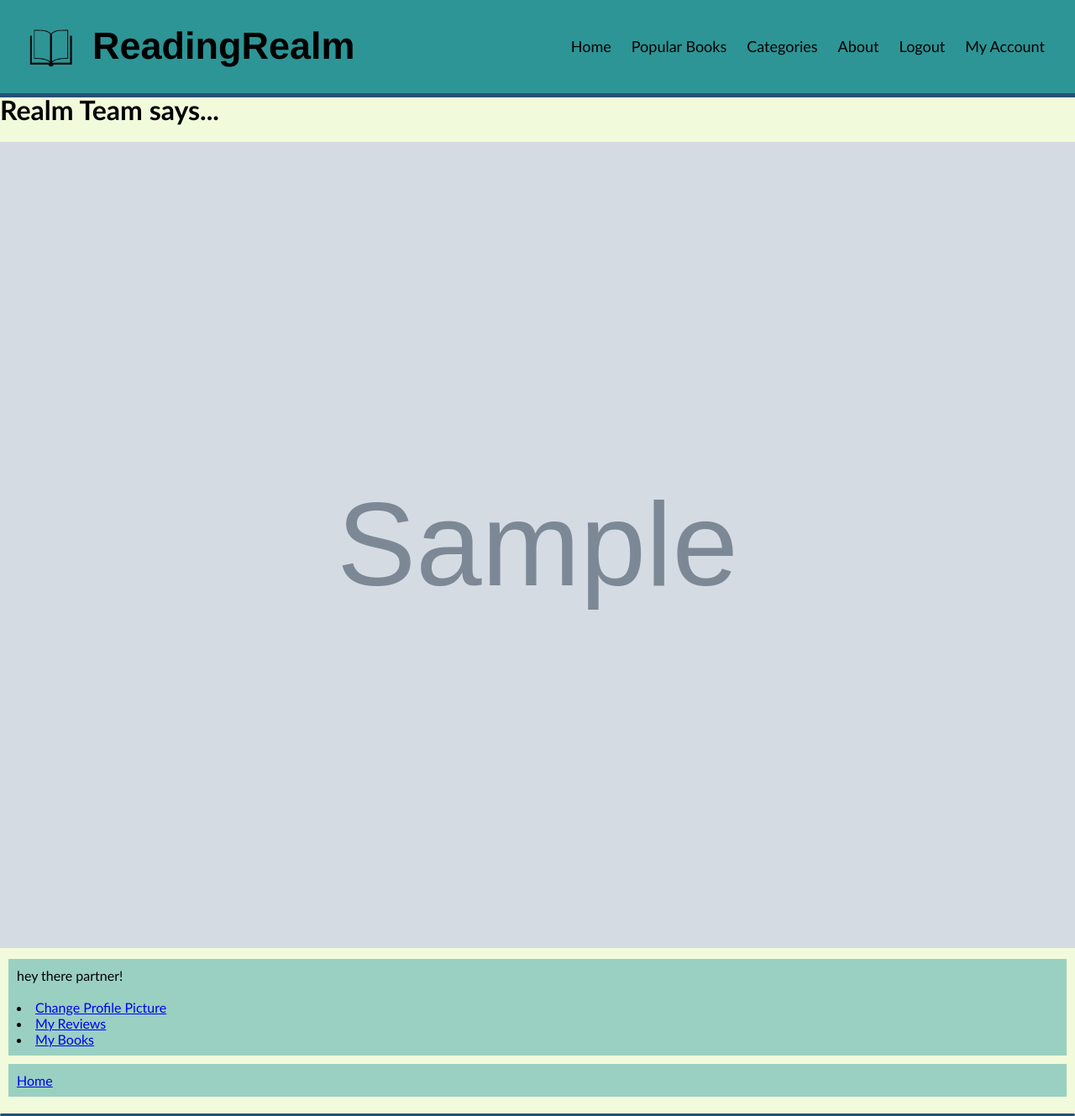
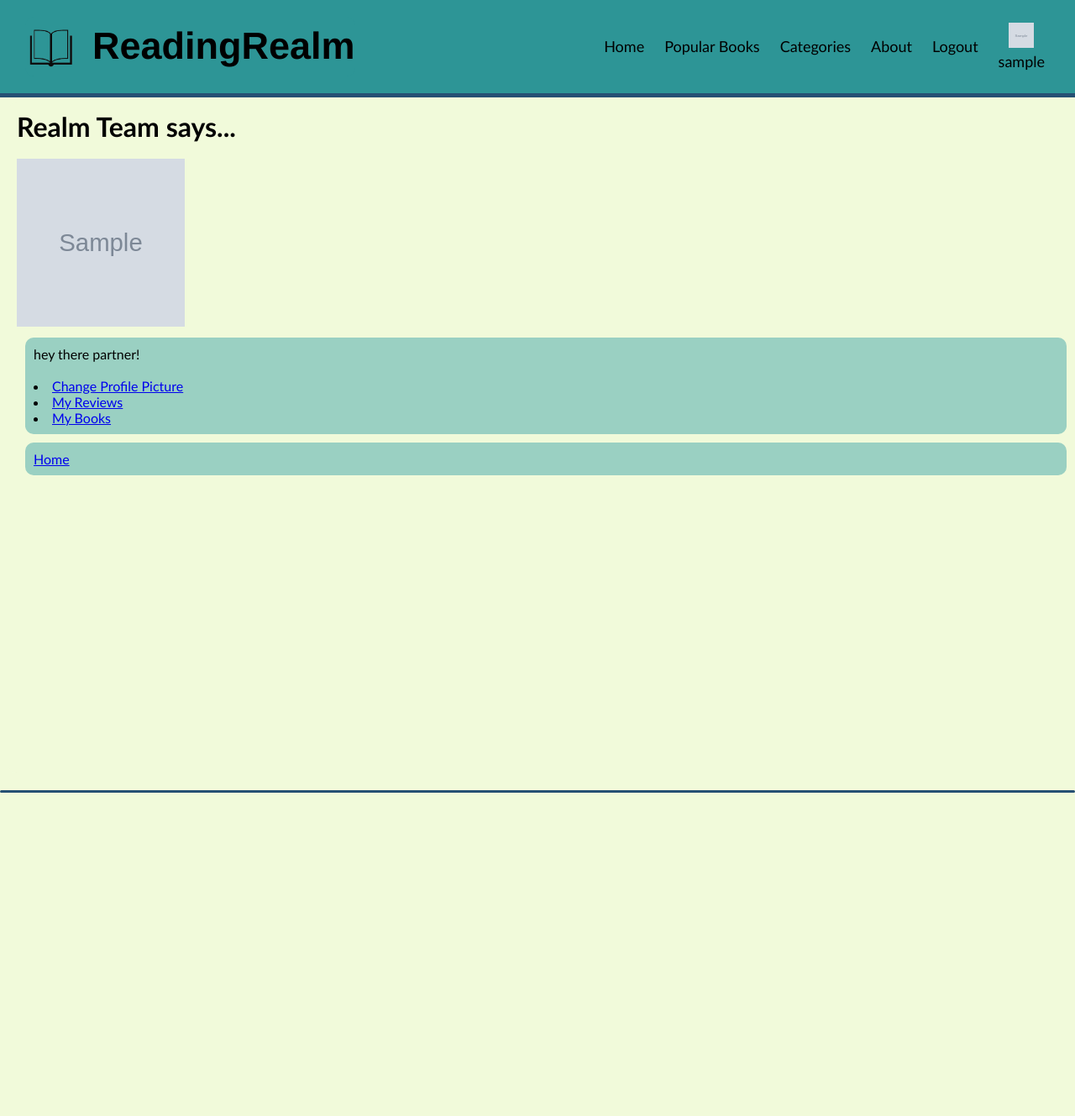
Before and after one commit to nurhussein1/e15wad, a Django app: page /realm/account/ in a window 1280 px wide. Shown: the whole page at 84% size. After the commit the page ends 944 px from the top, so only its background shows below. Run offline with Django 3.2, Linux system fonts and the light colour scheme; a user stored in the database is signed in; tables that the repository leaves empty hold one stand-in row (values such as "Sample post"); grey boxes marked "Sample" are stand-in pictures.

Commit message:
added profile pictures and account names to all pages and page transitions

```diff
--- a/reading_realm_with_django_project/settings.py
+++ b/reading_realm_with_django_project/settings.py
@@ -63,6 +63,7 @@ TEMPLATES = [
                 'django.template.context_processors.request',
                 'django.contrib.auth.context_processors.auth',
                 'django.contrib.messages.context_processors.messages',
+                'realm.context_processors.profile_picture_context',
             ],
         },
     },
--- /dev/null
+++ b/realm/context_processors.py
@@ -0,0 +1,4 @@
+from .views import get_profile_picture_url
+
+def profile_picture_context(request):
+    return {'profile_picture_url': get_profile_picture_url(request)}
--- a/realm/views.py
+++ b/realm/views.py
@@ -43,6 +43,20 @@ def popularbooks(request):
 
     return render(request, 'realm/popularbooks.html', context=context_dict)
 
+
+def get_profile_picture_url(request):
+    profile_picture_url = None
+    if request.user.is_authenticated:
+        profile = getattr(request.user, 'userprofile', None)
+        if profile and profile.profilepicture:
+            profile_picture_url = profile.profilepicture.url
+    return profile_picture_url
+
+def basepfp(request):
+    profile_picture_url = get_profile_picture_url(request)
+    return render(request, 'realm/base.html', {'profile_picture_url': profile_picture_url})
+
+# Other view functions remain unchanged
 
 
 
--- a/static/CSS/basestyles.css
+++ b/static/CSS/basestyles.css
@@ -33,6 +33,10 @@ div {
     margin: 10px;
 }
 
+div:not(.navigation) {
+    border-radius: 10px;
+}
+
 hr {
     border: none;
     /* Remove default border */
@@ -51,6 +55,20 @@ p{
     background-color: #2D9596;
     padding:5px
 }
+
+.page-contents {
+    opacity: 1;
+    transition: opacity 1.5s ease; /* Apply transition effect to opacity */
+}
+
+.plain {
+    background-color: #F1FADA;
+    height: 100vh;
+    width: 100%;
+    overflow-y: auto;
+    font-family: Trebuchet MS;
+}
+
 
 
 /* ------------------------------ALL THE NAV BAR STUFF ----------------------------*/
@@ -92,7 +110,23 @@ p{
     list-style-type: none;
 }
 
-.navigation img {
+#accountPFP {
+    display: flex;
+    flex-direction: column; /* Stack items vertically */
+    align-items: center; /* Center items horizontally */
+    text-align: center; /* Center text */
+}
+
+#accountPFP img {
+    width: 30px; /* Set the width of the image */
+    height: 30px; /* Set the height of the image */
+    margin: 0 auto; /* Center the image horizontally */
+    display: block; /* Ensure the image is treated as a block element */
+    margin-bottom: 5px; /* Add some space between the image and the link */
+}
+
+
+.navigation .logo {
     width: 4rem;
     margin-right: 1rem;
 }
@@ -102,6 +136,11 @@ p{
     text-decoration: none;
     color: rgb(0, 0, 0);
     font-size: 18px;
+    transition: opacity 0.3s ease-in-out;
+}
+
+.navigation a:hover {
+    opacity: 0.5; /* Reduce opacity on hover */
 }
 
 /* ----------------------------------------HOME PAGE STYLING------------------------------- */
@@ -253,3 +292,11 @@ button {
     height: 100vh;
     /* Set container height to viewport height */
 }
+
+
+/* ---------------------------------------Account Page Styling ------------------------------- */
+
+#pfp {
+    width: 200px; /* Set the width to 200 pixels */
+    height: 200px; /* Set the height to 200 pixels */
+}
--- a/templates/realm/account.html
+++ b/templates/realm/account.html
@@ -10,7 +10,7 @@ Account
             <br>
 
                 {% if profile_picture_url %}
-                    <img src="{{ profile_picture_url }}" alt="Profile Picture">
+                    <img id="pfp" src="{{ profile_picture_url }}" alt="Profile Picture">
                 {% else %}
                     <p>No profile picture uploaded.</p>
                 {% endif %}
--- a/templates/realm/base.html
+++ b/templates/realm/base.html
@@ -11,13 +11,19 @@
         </title>
         <link rel="stylesheet" type="text/css" href="{% static 'CSS/basestyles.css' %}">
 
-        <!-- yoyo this is where the CSS coms in -->
+        <style>
+            /* Add or update the following CSS rules */
+            .page-contents {
+                opacity: 0; /* Start with opacity 0 */
+                transition: opacity 1.4s ease; /* Apply transition effect to opacity */
+            }
+        </style>
     </head>
-    <body>
+    <body class="page-contents">
         <!-- the nav bar of the website -->
          <nav class="navigation">
             <div class="logo-container">
-                <img src="{% static 'black_logo.png' %}" alt="Reading Realm Logo">
+                <img class="logo" src="{% static 'black_logo.png' %}" alt="Reading Realm Logo">
                 <a href="{% url 'realm:Home' %}">
                     <h1 id="title">ReadingRealm</h1>
                 </a>
@@ -29,17 +35,64 @@
                 <li><a href="{% url 'realm:About' %}">About</a></li>
                 {% if user.is_authenticated %}
                 <li><a href="{% url 'auth_logout' %}?next={% url 'home' %}">Logout</a></li>
-                <li><a href="{% url 'realm:Account' %}">My Account</a></li>
+                <li id="accountPFP">
+                    <a href="{% url 'realm:Account' %}"><img id="accountPFP" src="{{ profile_picture_url }}" alt="Profile Picture">
+                        {{ user.username }}</a>
+                </li>
                 {% else %}
                 <li><a href="{% url 'auth_login' %}">Login</a></li>
                 {% endif %}
             </ul>
         </nav>
         <!-- main body of the page -->
+        <div class="plain">
         {% block body_block %}
         {% endblock %}
+        </div>
             <hr />
         <script src="{% static "js/jquery-3.3.1.min.js" %}" crossorigin="anonymous"></script>
         <script src="{% static "js/realm-jquery.js" %}" crossorigin="anonymous"></script>
+        <script>
+            document.addEventListener('DOMContentLoaded', function () {
+                const links = document.querySelectorAll('.navigation a');
+                links.forEach(function (link) {
+                    link.addEventListener('click', function (event) {
+                        event.preventDefault(); // Prevent default link behavior
+                        const targetUrl = this.getAttribute('href'); // Get target URL
+
+                        // Apply fade-out effect to page contents
+                        document.querySelector('.page-contents').style.opacity = 0;
+
+                        // Navigate to the new page after a short delay
+                        setTimeout(function () {
+                            window.location.href = targetUrl;
+                        }, 500); // Adjust the delay time as needed (in milliseconds)
+                    });
+                });
+            });
+        </script>
+        <script>
+            document.addEventListener('DOMContentLoaded', function () {
+                // Fade in the page contents when the DOM is fully loaded
+                fadeInPage();
+            });
+
+            // Function to fade in the page contents
+            function fadeInPage() {
+                // Set a short delay before starting the fade-in effect
+                setTimeout(function () {
+                    // Apply the fade-in effect by gradually increasing the opacity
+                    document.querySelector('.page-contents').style.transition = 'opacity 0.5s ease';
+                    document.querySelector('.page-contents').style.opacity = 1;
+                }, 100); // Adjust the delay time as needed
+            }
+
+            // Event listener to trigger the fade-in effect on page navigation
+            window.addEventListener('popstate', function () {
+                // Fade in the page contents whenever the page navigation occurs
+                fadeInPage();
+            });
+        </script>
+
     </body>
 </html>
```
